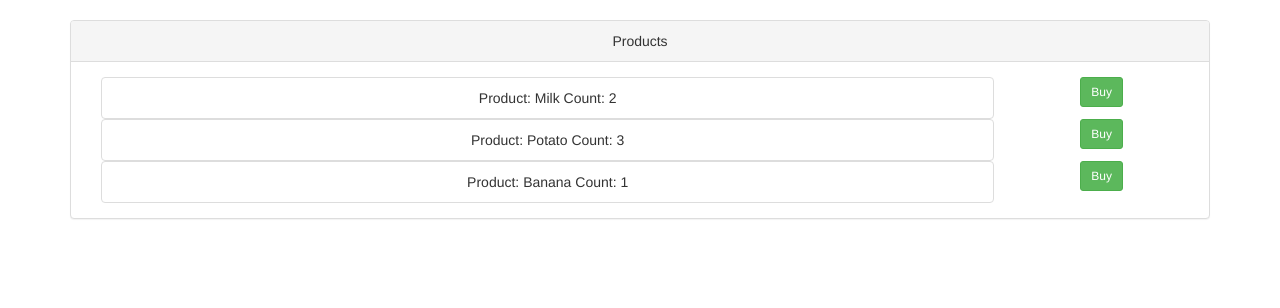
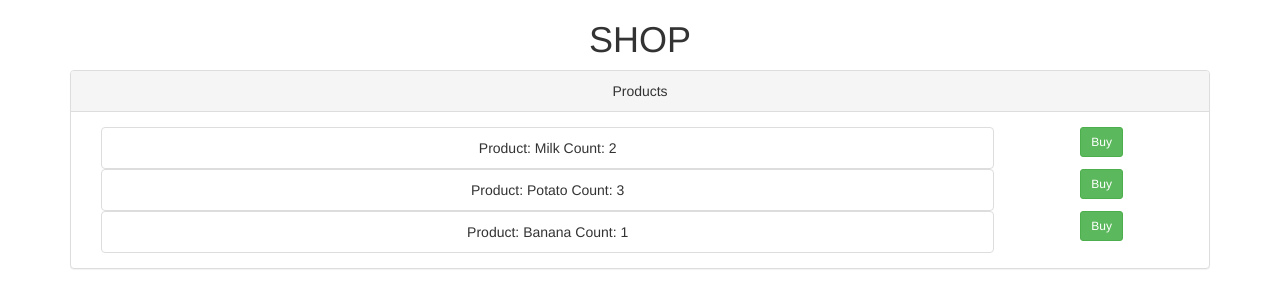
Before and after one commit to swetlikow/shop, an Angular app: page / in a window 1280 px wide. Shown: the top 308 px of the page. Built offline with nearby package versions, Linux system fonts and the light colour scheme.

Commit message:
add appTitle

```diff
--- a/src/app/app.component.html
+++ b/src/app/app.component.html
@@ -1,4 +1,4 @@
-<br>
+<h1 #appTitle class="text-center"></h1>
 <div class="row">
     <div class="col-sm-12 text-center">
         <app-product-list [products]="products" (buyProduct)="onBuyProduct($event)"></app-product-list>
--- a/src/app/app.component.ts
+++ b/src/app/app.component.ts
@@ -1,4 +1,4 @@
-import { Component, OnInit } from '@angular/core';
+import { AfterViewInit, Component, ElementRef, OnInit, ViewChild } from '@angular/core';
 import { CartListService } from './components/carts/cart-list.service';
 import { Product } from './components/products/product/product';
 import { ProductsService } from './components/products/products.service';
@@ -8,8 +8,8 @@ import { ProductsService } from './components/products/products.service';
     templateUrl: './app.component.html',
     styleUrls: ['./app.component.css']
 })
-export class AppComponent implements OnInit {
-    title = 'shop';
+export class AppComponent implements OnInit, AfterViewInit {
+    @ViewChild('appTitle') appTitle: ElementRef<HTMLHeadingElement>;
     showBoughtProducts: boolean;
     boughtProducts: Product[] = [];
     products: Product[] = [];
@@ -18,6 +18,10 @@ export class AppComponent implements OnInit {
 
     ngOnInit(): void {
         this.products = this.productsService.getProducts();
+    }
+
+    ngAfterViewInit(): void {
+        this.appTitle.nativeElement.innerText = 'SHOP';
     }
 
     onBuyProduct(product: Product): void {
--- a/src/app/components/products/products.service.ts
+++ b/src/app/components/products/products.service.ts
@@ -19,7 +19,7 @@ export class ProductsService {
         return this.products;
     }
 
-    removeProducts(product: Product) {
+    removeProducts(product: Product): void {
         const prod = this.products.find(x => x.id === product.id);
         prod.count = prod.count + 1;
         prod.bought = false;
```
Also changed, not shown: 1 other file (tests, documents, lock files or other folders).
